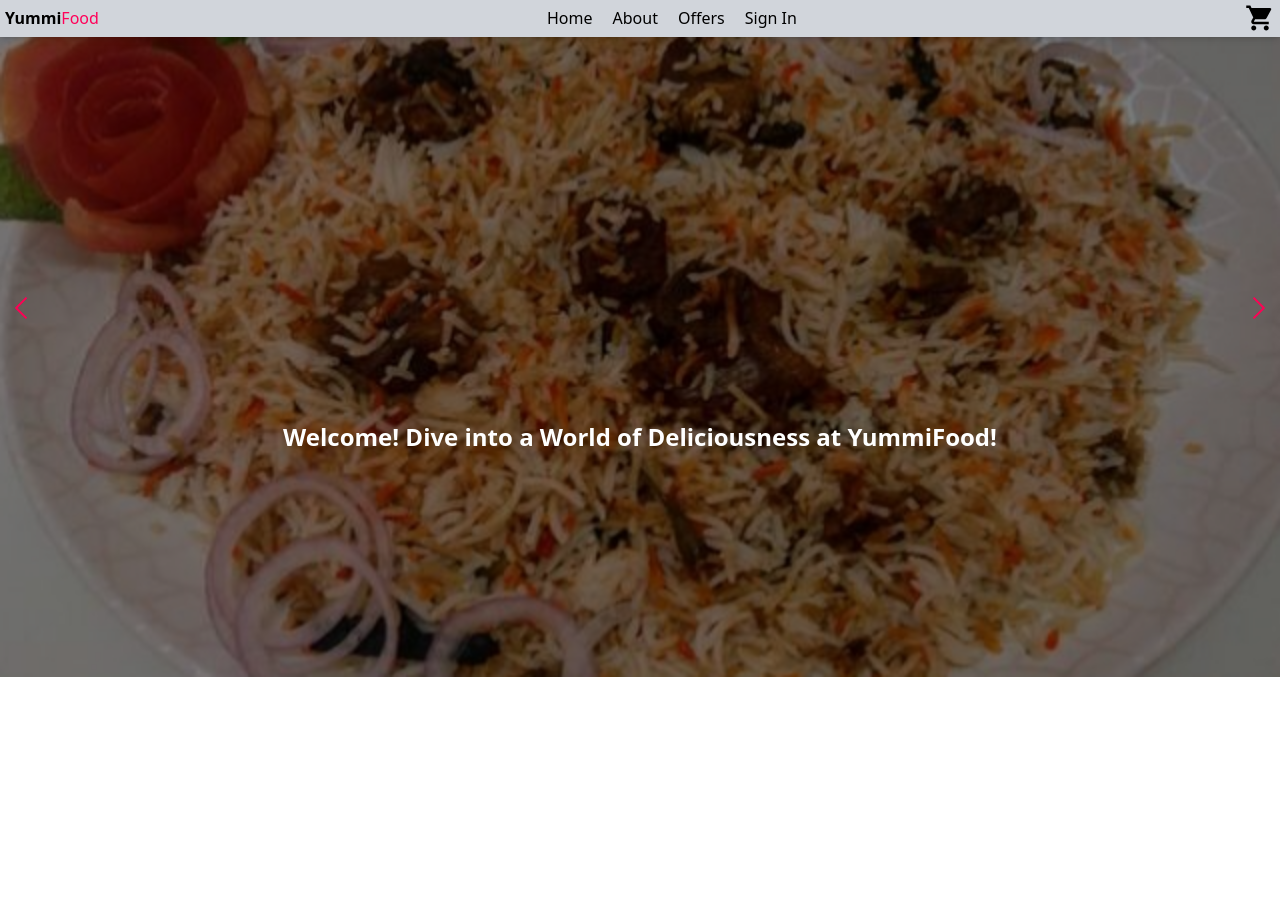
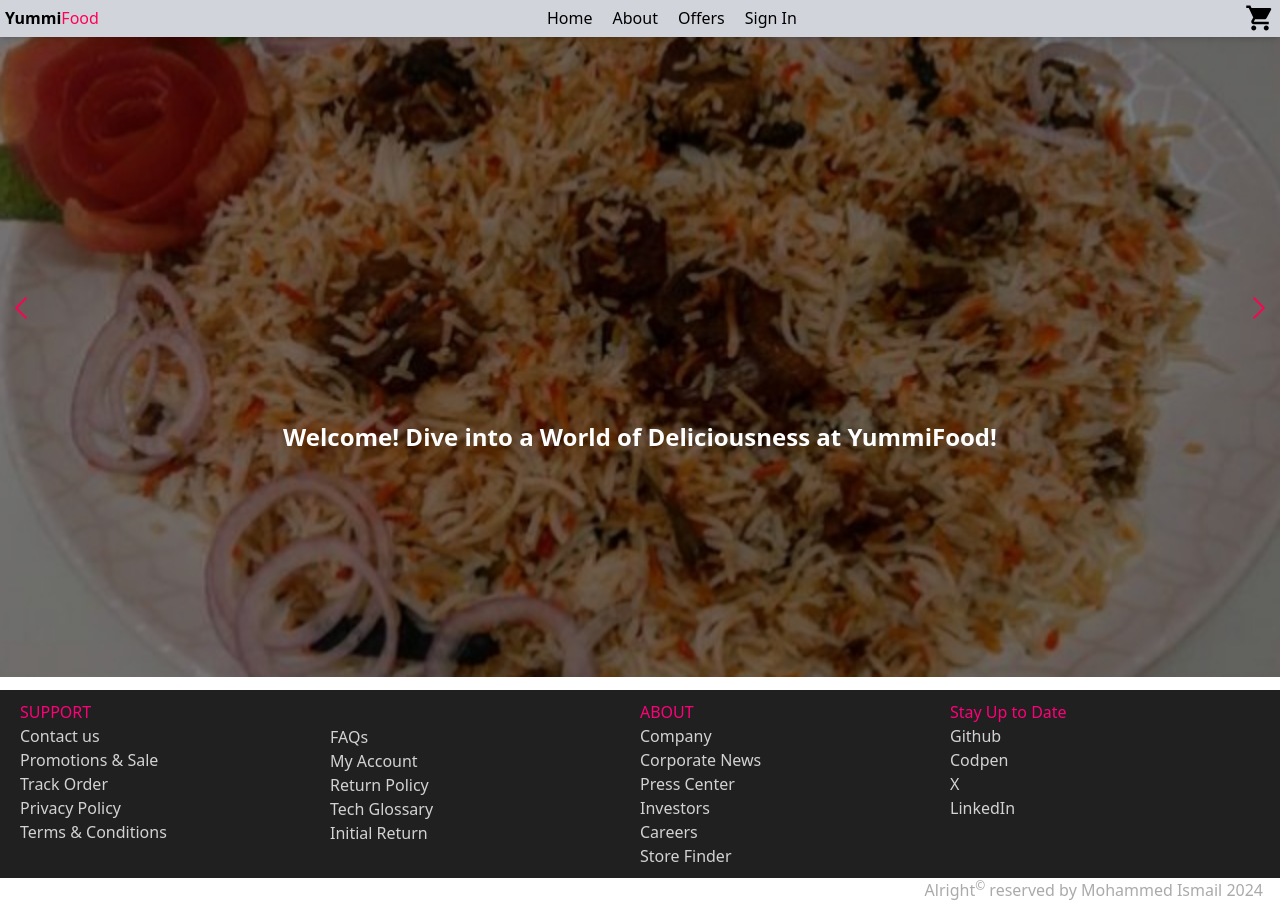
Before and after one commit to mdaleardc/yummy-food, a React (Vite) app: page / in a window 1280 px wide. Before the commit the page ends 800 px from the top, so only its background shows below. Built offline with nearby package versions, Linux system fonts and the light colour scheme.

Commit message:
Footer.jsx is created

```diff
--- a/src/App.jsx
+++ b/src/App.jsx
@@ -1,6 +1,8 @@
 import React from "react";
 import Header from "./Components/Header";
 import Hero from "./Components/Hero";
+import Footer from "./Components/Footer";
+
 
 
 
@@ -10,7 +12,7 @@ function App() {
     <div className="header">
     <Header />
     <Hero />
-
+    <Footer />
     </div>
   )
 }
--- /dev/null
+++ b/src/Components/Footer.jsx
@@ -0,0 +1,59 @@
+import React from "react"
+
+
+const Footer = () => {
+
+  return (
+    <>
+    <div className="mt-[6px] py-[7px]">
+    <div className="footer-div bg-[#111e] w-full text-[#fffc] grid grid-cols-2 md:grid-cols-4 items-start pl-[20px] pr-[20px] pt-[10px] pb-[10px]">
+    <div className="support-div">
+      <h1 className=" text-[#FF0078]">SUPPORT</h1>
+      <ul>
+        <li><a href="https://my-project-orpin-nine.vercel.app/">Contact us</a></li>
+        <li><a href="https://my-project-orpin-nine.vercel.app/">Promotions & Sale</a></li>
+        <li><a href="https://my-project-orpin-nine.vercel.app/">Track Order</a></li>
+        <li><a href="https://my-project-orpin-nine.vercel.app/">Privacy Policy</a></li>
+        <li><a href="https://my-project-orpin-nine.vercel.app/">Terms & Conditions</a></li>
+    </ul>
+    </div>
+    <div className="faq-div pt-[25px]">
+      <ul>
+        <li><a href="https://my-project-orpin-nine.vercel.app/">FAQs</a></li>
+        <li><a href="https://my-project-orpin-nine.vercel.app/">My Account</a></li>
+        <li><a href="https://my-project-orpin-nine.vercel.app/">Return Policy</a></li>
+        <li><a href="https://my-project-orpin-nine.vercel.app/">Tech Glossary</a></li>
+        <li><a href="https://my-project-orpin-nine.vercel.app/">Initial Return</a></li>
+      </ul>
+    </div>
+    <div className="about-div justify-items-start">
+      <h1 className="text-[#FF0078]">ABOUT</h1>
+      <ul>
+        <li><a href="https://my-project-orpin-nine.vercel.app/">Company</a></li>
+        <li><a href="https://my-project-orpin-nine.vercel.app/">Corporate News</a></li>
+        <li><a href="https://my-project-orpin-nine.vercel.app/">Press Center</a></li>
+        <li><a href="https://my-project-orpin-nine.vercel.app/">Investors</a></li>
+        <li><a href="https://my-project-orpin-nine.vercel.app/">Careers</a></li>
+        <li><a href="https://my-project-orpin-nine.vercel.app/">Store Finder</a></li>
+      </ul>
+    </div>
+      <div className="social-media ">
+      <ul>
+        <h1 className="text-[#FF0078]">Stay Up to Date</h1>
+        <li><a href="https://my-project-orpin-nine.vercel.app/">Github</a></li>
+        <li><a href="https://my-project-orpin-nine.vercel.app/">Codpen</a></li>
+        <li><a href="https://my-project-orpin-nine.vercel.app/">X</a></li>
+        <li><a href="https://my-project-orpin-nine.vercel.app/">LinkedIn</a></li>
+      </ul>
+    </div>
+    </div>
+    <p className="text-right text-[#aaa] pr-[17px] col-start-1 col-end-4 md:col-start-3 md:col-end-5">
+ Alright<sup>&copy;</sup> reserved  by Mohammed Ismail 2024
+    </p>
+    </div>
+    </>
+    )
+}
+
+
+export default Footer
```
